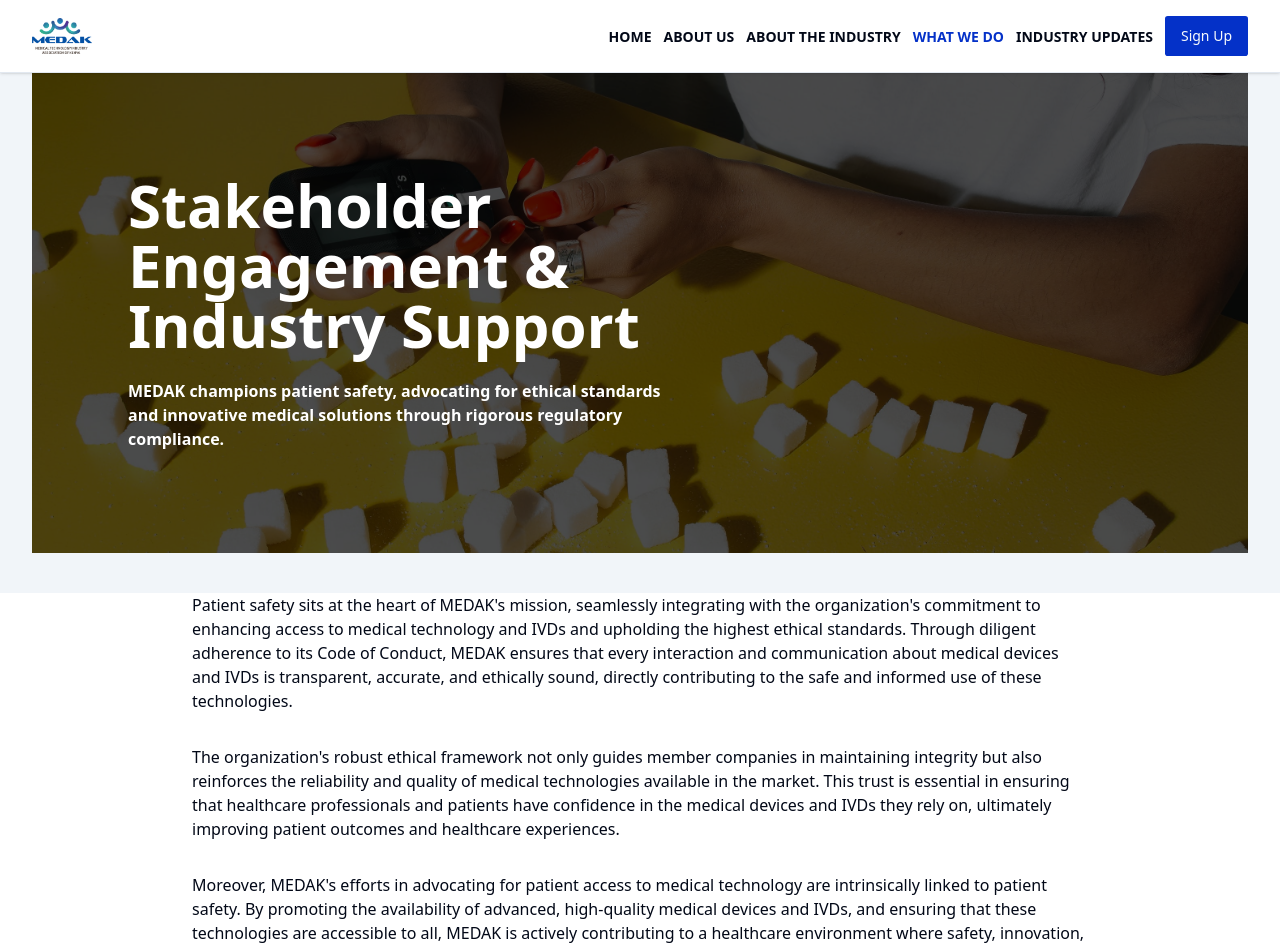
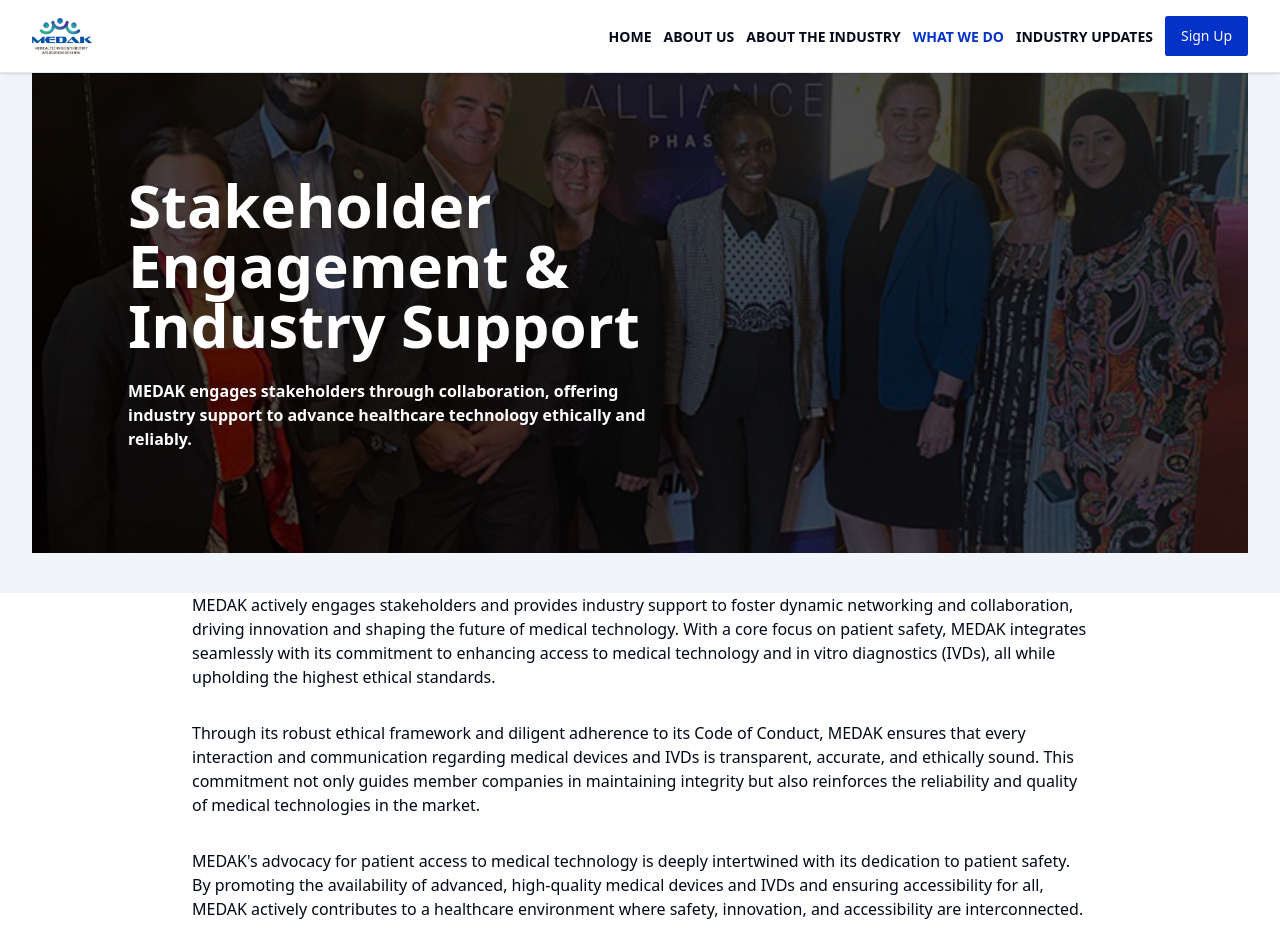
Before and after one commit to Jaarabytes/medak, a Next.js app: page /what-we-do/patient-safety in a window 1280 px wide. Shown: the top 949 px of the page. Built offline with nearby package versions, Linux system fonts and the light colour scheme.

Commit message:
edit what-we-do section

```diff
--- a/src/app/what-we-do/page.tsx
+++ b/src/app/what-we-do/page.tsx
@@ -24,13 +24,13 @@
             "MEDAK enhances Kenya's medical tech regulations with ethical practices, global standard alignment, and responsive, innovative advocacy."
           }
           link="/what-we-do/regulatory-ethical-practices/"
-          imageURL={"/images/imageone.jpg"}
+          imageURL={"/images/horizontal-images/medak-ustda-meeting.png"}
         />
 
         <CtaOne
           title={"Stakeholder Engagement & Industry Support"}
           description={
-            "MEDAK champions patient safety, advocating for ethical standards and innovative medical solutions through rigorous regulatory compliance"
+            "MEDAK promotes stakeholder involvement, offering industry backing to advance healthcare technology ethically and reliably."
           }
           left
           link="/what-we-do/patient-safety/"
@@ -40,7 +40,7 @@
         <CtaOne
           title={"Market Intelligence & Market Research"}
           description={
-            "MEDAK aids members in mastering Kenya and Africa's regulatory landscape through comprehensive training, resources, and direct engagement."
+            "MEDAK facilitates market intelligence by integrating industry expertise, collaborating with global associations, and fostering training opportunities."
           }
           link="/what-we-do/training-and-education/"
           imageURL={"/images/vertical-images/market-research.png"}
--- a/src/app/what-we-do/patient-safety/page.tsx
+++ b/src/app/what-we-do/patient-safety/page.tsx
@@ -9,39 +9,42 @@
       <MiniHero
         title={"Stakeholder Engagement & Industry Support"}
         subTitle={
-          "MEDAK champions patient safety, advocating for ethical standards and innovative medical solutions through rigorous regulatory compliance."
+          "MEDAK engages stakeholders through collaboration, offering industry support to advance healthcare technology ethically and reliably."
         }
-        bgImageURL="/images/imageone.jpg"
+        bgImageURL="/images/horizontal-images/mecomed-mdrc-medak-stakeholder-engagement.png"
       />
 
       <Container>
         <ParagraphSection contained>
-          Patient safety sits at the heart of MEDAK's mission, seamlessly
-          integrating with the organization's commitment to enhancing access to
-          medical technology and IVDs and upholding the highest ethical
-          standards. Through diligent adherence to its Code of Conduct, MEDAK
-          ensures that every interaction and communication about medical devices
-          and IVDs is transparent, accurate, and ethically sound, directly
-          contributing to the safe and informed use of these technologies.
+          MEDAK actively engages stakeholders and provides industry support
+          to foster dynamic networking and collaboration,
+          driving innovation and shaping the future of medical technology.
+          With a core focus on patient safety,
+          MEDAK integrates seamlessly with its commitment to enhancing access to medical technology and in vitro diagnostics (IVDs),
+          all while upholding the highest ethical standards.
         </ParagraphSection>
         <ParagraphSection contained>
-          The organization's robust ethical framework not only guides member
-          companies in maintaining integrity but also reinforces the reliability
-          and quality of medical technologies available in the market. This
-          trust is essential in ensuring that healthcare professionals and
-          patients have confidence in the medical devices and IVDs they rely on,
-          ultimately improving patient outcomes and healthcare experiences.
+          Through its robust ethical framework and diligent adherence to its Code of Conduct,
+          MEDAK ensures that every interaction
+          and communication regarding medical devices and IVDs
+          is transparent, accurate, and ethically sound.
+          This commitment not only guides member companies in maintaining integrity
+          but also reinforces the reliability
+          and quality of medical technologies in the market.
         </ParagraphSection>
         <ParagraphSection contained>
-          Moreover, MEDAK's efforts in advocating for patient access to medical
-          technology are intrinsically linked to patient safety. By promoting
-          the availability of advanced, high-quality medical devices and IVDs,
-          and ensuring that these technologies are accessible to all, MEDAK is
-          actively contributing to a healthcare environment where safety,
-          innovation, and accessibility go hand in hand. This holistic approach
-          underlines MEDAK's dedication to not just advancing healthcare
-          technology, but to ensuring that every step forward is taken with
-          patient safety and well-being as the foremost priority.
+          MEDAK's advocacy for patient access to medical technology
+          is deeply intertwined with its dedication to patient safety.
+          By promoting the availability of advanced, high-quality medical devices
+          and IVDs and ensuring accessibility for all,
+          MEDAK actively contributes to a healthcare environment where safety, innovation, and accessibility are interconnected.
+        </ParagraphSection>
+        <ParagraphSection contained>
+          Through stakeholder engagement initiatives and industry support programs,
+          MEDAK facilitates collaboration among industry leaders, healthcare professionals, regulators, and patients.
+          These efforts encourage knowledge sharing, drive innovation,
+          and ensure that the development and deployment of medical technologies
+          align with patient safety and well-being.
         </ParagraphSection>
       </Container>
     </div>
--- a/src/app/what-we-do/regulatory-ethical-practices/page.tsx
+++ b/src/app/what-we-do/regulatory-ethical-practices/page.tsx
@@ -13,7 +13,7 @@
         subTitle={
           "The innovative advocacy, global standards alignment, and ethics of MEDAK greatly improve Kenya's medical technology regulations. "
         }
-        bgImageURL="/images/imageone.jpg"
+        bgImageURL="/images/horizontal-images/medak-ustda-meeting.png"
       />
       <Container>
         <ParagraphSection contained>
--- a/src/app/what-we-do/training-and-education/page.tsx
+++ b/src/app/what-we-do/training-and-education/page.tsx
@@ -9,9 +9,9 @@
       <MiniHero
         title={"Market Intelligence & Market Research"}
         subTitle={
-          "MEDAK fosters industry excellence by offering extensive training and educational opportunities, enhancing expertise and global collaboration."
+          "MEDAK enhances market intelligence through industry expertise integration, global association collaboration, and training opportunity facilitation."
         }
-        bgImageURL="/images/imageone.jpg"
+        bgImageURL="/images/horizontal-images/market-research.png"
       />
       <Container>
         <ParagraphSection contained>
@@ -31,6 +31,15 @@
           governance and oversight, encourages teamwork, and strengthens
           infrastructure and expertise.
         </ParagraphSection>
+        <ParagraphSection contained>
+          MEDAK fosters market intelligence
+          through collaborative efforts with global trade associations and industry professionals.
+          This ensures informed adaptation to regulatory trends.
+          With representation from diverse international associations,
+          MEDAK provides access to worldwide expertise.
+          This collaborative environment enables high-quality training,
+          enhancing sustainability, governance, teamwork, and infrastructure expertise.
+        </ParagraphSection>
       </Container>
     </div>
   );
```
Also changed, not shown: public/images/horizontal-images/mecomed-mdrc-medak-stakeholder-engagement.png (added).
